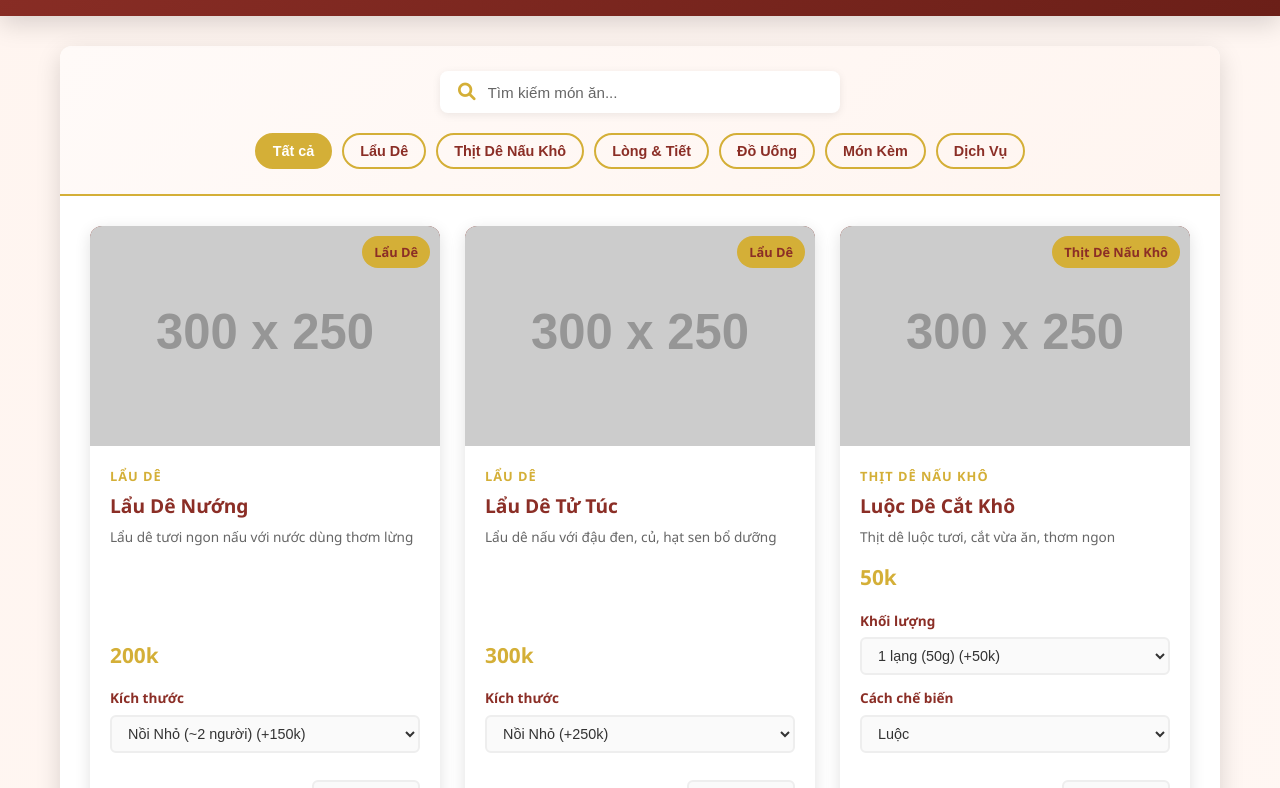
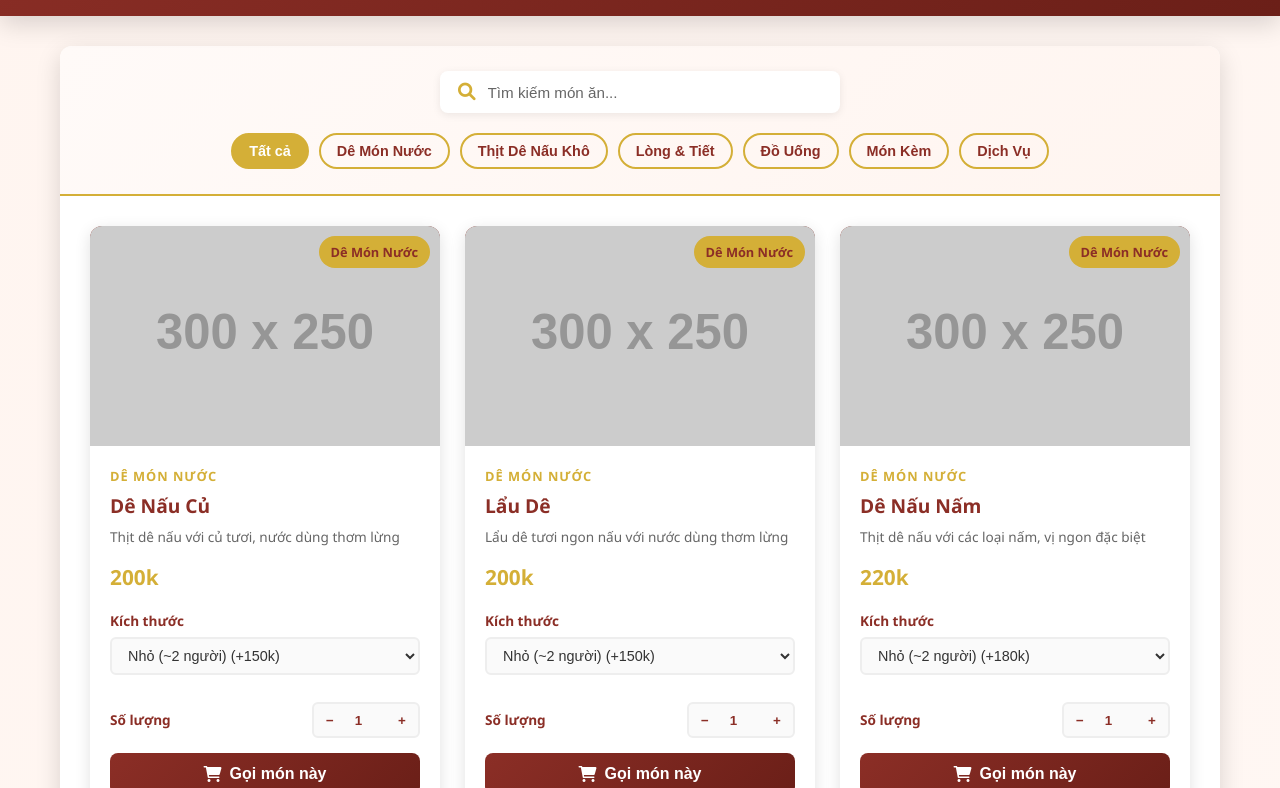
Before and after one commit to kooldark/king, a plain HTML site: page index.html in a window 1280 px wide. Shown: the part 158-946 px from the top of the page. Drawn offline with Linux system fonts and the light colour scheme; placeholder pictures from the web are drawn by us.

Commit message:
cap nhat menu

```diff
--- a/index.html
+++ b/index.html
@@ -18,7 +18,7 @@
             </div>
             <button id="view-cart" class="cart-btn">
                 <i class="fas fa-shopping-cart"></i>
-                <span>Giỏ Hàng</span>
+                <span>Đơn Hàng</span>
                 <span id="cart-count" class="cart-badge">0</span>
             </button>
         </div>
@@ -46,7 +46,7 @@
 
             <section id="cart-section" class="hidden cart-section">
                 <div class="cart-header">
-                    <h2><i class="fas fa-shopping-cart"></i> Giỏ Hàng Của Bạn</h2>
+                    <h2><i class="fas fa-shopping-cart"></i> Đơn Hàng Của Bạn</h2>
                     <button id="close-cart" class="close-btn"><i class="fas fa-times"></i></button>
                 </div>
 
@@ -54,7 +54,7 @@
                     <ul id="cart-list" class="cart-list"></ul>
                     <div class="cart-empty" id="cart-empty">
                         <i class="fas fa-shopping-basket"></i>
-                        <p>Giỏ hàng trống</p>
+                        <p>Đơn hàng trống</p>
                     </div>
                 </div>
 
--- a/menu.json
+++ b/menu.json
@@ -1,8 +1,26 @@
 [
   {
     "id": 1,
-    "category": "Lẩu Dê",
-    "name": "Lẩu Dê Nướng",
+    "category": "Dê Món Nước",
+    "name": "Dê Nấu Củ",
+    "description": "Thịt dê nấu với củ tươi, nước dùng thơm lừng",
+    "image": "https://via.placeholder.com/300x250/8B3A3A/D4AF37?text=Dê+Nấu+Củ",
+    "basePrice": 200,
+    "options": [
+      {
+        "type": "Kích thước",
+        "choices": [
+          { "name": "Nhỏ (~2 người)", "price": 150 },
+          { "name": "Vừa (~4 người)", "price": 200 },
+          { "name": "Lớn (~6 người)", "price": 250 }
+        ]
+      }
+    ]
+  },
+  {
+    "id": 2,
+    "category": "Dê Món Nước",
+    "name": "Lẩu Dê",
     "description": "Lẩu dê tươi ngon nấu với nước dùng thơm lừng",
     "image": "/assets/1-lau-de-nuong.jpg",
     "basePrice": 200,
@@ -10,33 +28,51 @@
       {
         "type": "Kích thước",
         "choices": [
-          { "name": "Nồi Nhỏ (~2 người)", "price": 150 },
-          { "name": "Nồi Vừa (~4 người)", "price": 200 },
-          { "name": "Nồi Lớn (~6 người)", "price": 250 }
-        ]
-      }
-    ]
-  },
-  {
-    "id": 2,
-    "category": "Lẩu Dê",
-    "name": "Lẩu Dê Tử Túc",
-    "description": "Lẩu dê nấu với đậu đen, củ, hạt sen bổ dưỡng",
-    "image": "https://via.placeholder.com/300x250/8B3A3A/D4AF37?text=Lẩu+Dê+Tử+Túc",
-    "basePrice": 300,
-    "options": [
-      {
-        "type": "Kích thước",
-        "choices": [
-          { "name": "Nồi Nhỏ", "price": 250 },
-          { "name": "Nồi Vừa", "price": 300 },
-          { "name": "Nồi Lớn", "price": 350 }
+          { "name": "Nhỏ (~2 người)", "price": 150 },
+          { "name": "Vừa (~4 người)", "price": 200 },
+          { "name": "Lớn (~6 người)", "price": 250 }
         ]
       }
     ]
   },
   {
     "id": 3,
+    "category": "Dê Món Nước",
+    "name": "Dê Nấu Nấm",
+    "description": "Thịt dê nấu với các loại nấm, vị ngon đặc biệt",
+    "image": "https://via.placeholder.com/300x250/8B3A3A/D4AF37?text=Dê+Nấu+Nấm",
+    "basePrice": 220,
+    "options": [
+      {
+        "type": "Kích thước",
+        "choices": [
+          { "name": "Nhỏ (~2 người)", "price": 180 },
+          { "name": "Vừa (~4 người)", "price": 220 },
+          { "name": "Lớn (~6 người)", "price": 280 }
+        ]
+      }
+    ]
+  },
+  {
+    "id": 4,
+    "category": "Dê Món Nước",
+    "name": "Tứ Túc",
+    "description": "Lẩu dê tứ túc bổ dưỡng với nhiều cách chế biến",
+    "image": "https://via.placeholder.com/300x250/8B3A3A/D4AF37?text=Tứ+Túc",
+    "basePrice": 300,
+    "options": [
+      {
+        "type": "Loại chế biến",
+        "choices": [
+          { "name": "Nấu đậu đen", "price": 300 },
+          { "name": "Nấu củ", "price": 300 },
+          { "name": "Nấu hạt sen", "price": 300 }
+        ]
+      }
+    ]
+  },
+  {
+    "id": 5,
     "category": "Thịt Dê Nấu Khô",
     "name": "Luộc Dê Cắt Khô",
     "description": "Thịt dê luộc tươi, cắt vừa ăn, thơm ngon",
@@ -65,7 +101,7 @@
     ]
   },
   {
-    "id": 4,
+    "id": 6,
     "category": "Thịt Dê Nấu Khô",
     "name": "Sườn Dê Nướng",
     "description": "Sườn dê nướng vàng ươn, thơm bùng",
@@ -84,7 +120,7 @@
     ]
   },
   {
-    "id": 5,
+    "id": 7,
     "category": "Lòng & Tiết",
     "name": "Tiết Canh Dê",
     "description": "Tiết canh tươi ngon, tốt cho sức khỏe",
@@ -102,7 +138,7 @@
     ]
   },
   {
-    "id": 6,
+    "id": 8,
     "category": "Lòng & Tiết",
     "name": "Lòng Dê Xào Nghệ",
     "description": "Lòng dê xào với nghệ vàng, ấm bụng",
@@ -120,7 +156,7 @@
     ]
   },
   {
-    "id": 7,
+    "id": 9,
     "category": "Lòng & Tiết",
     "name": "Ngọc Dương",
     "description": "Đặc sản quý hiếm, bổ máu, tốt cho sức khỏe",
@@ -137,7 +173,7 @@
     ]
   },
   {
-    "id": 8,
+    "id": 10,
     "category": "Đồ Uống",
     "name": "Bia Heineken",
     "description": "Bia nhập khẩu chính hãng, lạnh mát",
@@ -153,7 +189,7 @@
     ]
   },
   {
-    "id": 9,
+    "id": 11,
     "category": "Đồ Uống",
     "name": "Bia Tiger",
     "description": "Bia Tiger mát lạnh, hương vị đặc trưng",
@@ -169,7 +205,7 @@
     ]
   },
   {
-    "id": 10,
+    "id": 12,
     "category": "Đồ Uống",
     "name": "Rượu Ngọc Dương",
     "description": "Rượu dê quý, bổ máu và sức khỏe",
@@ -186,7 +222,7 @@
     ]
   },
   {
-    "id": 11,
+    "id": 13,
     "category": "Đồ Uống",
     "name": "Rượu Cao Dê",
     "description": "Rượu cao dê tươi, hương vị đặc biệt",
@@ -203,7 +239,7 @@
     ]
   },
   {
-    "id": 12,
+    "id": 14,
     "category": "Đồ Uống",
     "name": "Nước Ngọt",
     "description": "Coca, Bò húc mát lạnh",
@@ -220,7 +256,7 @@
     ]
   },
   {
-    "id": 13,
+    "id": 15,
     "category": "Đồ Uống",
     "name": "Nước Suối",
     "description": "Nước suối tinh khiết, mát lạnh",
@@ -236,7 +272,7 @@
     ]
   },
   {
-    "id": 14,
+    "id": 16,
     "category": "Món Kèm",
     "name": "Khăn Lạnh",
     "description": "Khăn lạnh sạch sẽ cho khách",
@@ -252,7 +288,7 @@
     ]
   },
   {
-    "id": 15,
+    "id": 17,
     "category": "Món Kèm",
     "name": "Bánh Tráng",
     "description": "Bánh tráng nóng, giòn tan",
@@ -269,7 +305,7 @@
     ]
   },
   {
-    "id": 16,
+    "id": 18,
     "category": "Món Kèm",
     "name": "Bún",
     "description": "Bún tươi, được thêm vào lẩu",
@@ -285,7 +321,7 @@
     ]
   },
   {
-    "id": 17,
+    "id": 19,
     "category": "Món Kèm",
     "name": "Trái Cây Tươi",
     "description": "Trái cây theo mùa, tươi ngon",
@@ -304,7 +340,7 @@
     ]
   },
   {
-    "id": 18,
+    "id": 20,
     "category": "Dịch Vụ",
     "name": "Phòng Lạnh / Phòng Gia Đình",
     "description": "Phòng riêng, điều hòa mát mẻ",
@@ -321,7 +357,7 @@
     ]
   },
   {
-    "id": 19,
+    "id": 21,
     "category": "Dịch Vụ",
     "name": "Phí Phục Vụ Bia Mang Vào",
     "description": "Phí phục vụ nếu khách mang bia ngoài vào",
--- a/script.js
+++ b/script.js
@@ -162,7 +162,7 @@ function createDishCard(dish) {
             </div>
 
             <button class="add-to-cart-btn" onclick="addToCart(${dish.id})">
-                <i class="fas fa-shopping-cart"></i> Thêm vào giỏ
+                <i class="fas fa-shopping-cart"></i> Gọi món này
             </button>
         </div>
     `;
@@ -223,7 +223,7 @@ function addToCart(dishId) {
     }
 
     updateCartUI();
-    showNotification(`✓ ${dish.name} x${quantity} đã thêm vào giỏ`);
+    showNotification(`✓ ${dish.name} x${quantity} đã gọi`);
 }
 
 // ============ CART MANAGEMENT ============
```
